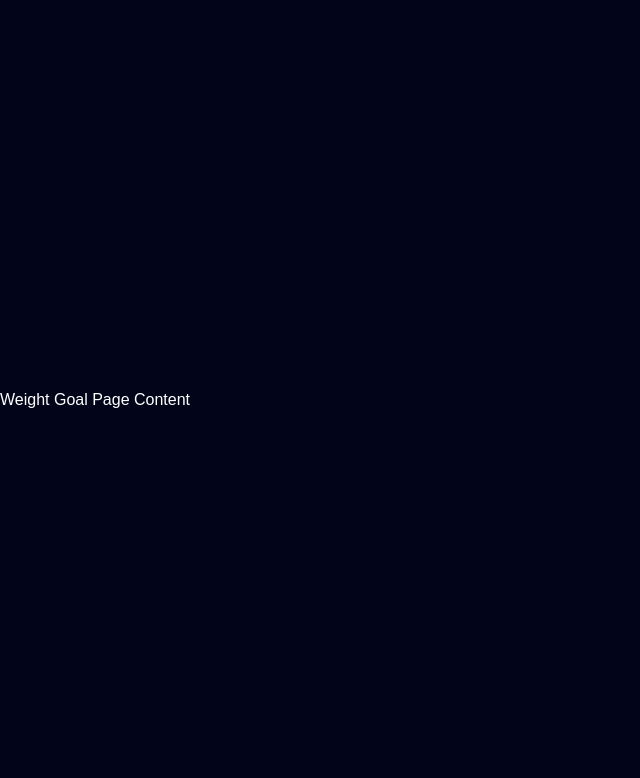
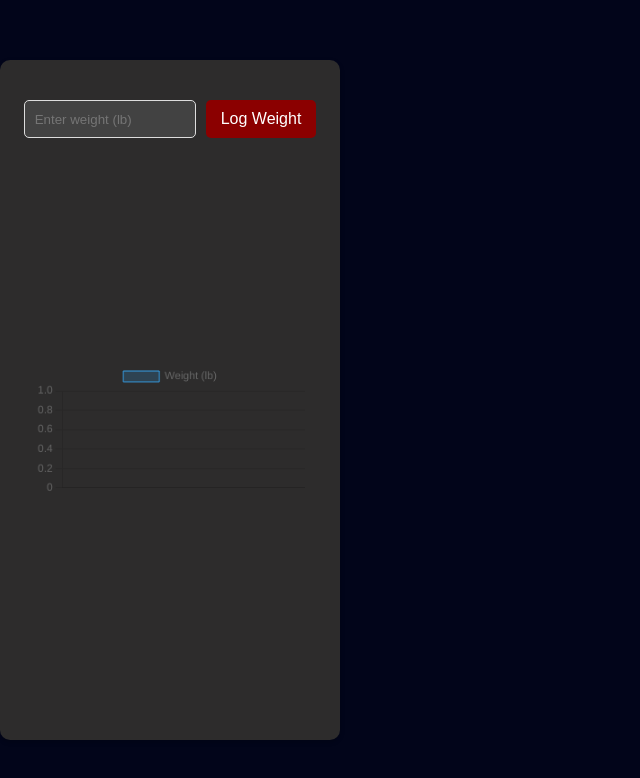
Before and after one commit to noclipping/ZenVibeFrontend, a React (Vite) app: page /weight-goal in a window 1280 px wide. Shown: the top 778 px of the page, without its empty margins (0-640 px from the left). Built offline with nearby package versions, Linux system fonts and the light colour scheme.

Commit message:
creating weightlog with chartjs

```diff
--- a/package.json
+++ b/package.json
@@ -10,6 +10,7 @@
     "preview": "vite preview"
   },
   "dependencies": {
+    "chart.js": "^4.4.1",
     "react": "^18.2.0",
     "react-dom": "^18.2.0",
     "react-icons": "^4.12.0",
--- /dev/null
+++ b/src/components/FeaturePage/WeightLog/WeightLog.css
@@ -0,0 +1,59 @@
+/* Overall container */
+.weight-log-container {
+    display: flex;
+    flex-direction: column;
+    align-items: center;
+    padding: 20px;
+    background-color: #2d2c2c; /* Dark background */
+    color: #fff; /* White text color for contrast */
+    border-radius: 10px;
+    box-shadow: 0 2px 5px rgba(0,0,0,0.2);
+    max-width: 600px;
+    margin: auto;
+    height: 80vh; /* Adjust height to fill screen vertically */
+    justify-content: space-between; /* Distribute space */
+}
+
+/* Form styling */
+.weight-log-form {
+    display: flex;
+    gap: 10px;
+    margin-top: 20px; /* Moved form to the bottom */
+}
+
+.weight-log-form input {
+    padding: 10px;
+    border: 1px solid #ddd;
+    border-radius: 5px;
+    width: 150px; /* Increased width of input */
+    background-color: #424242; /* Darker input background */
+    color: #fff; /* White input text for contrast */
+}
+
+.weight-log-form button {
+    padding: 10px 15px;
+    background-color: #8B0000; /* Medical red color */
+    color: white;
+    border: none;
+    border-radius: 5px;
+    cursor: pointer;
+    transition: background-color 0.3s;
+}
+
+.weight-log-form button:hover {
+    background-color: #700000; /* Darker shade for hover */
+}
+
+/* Chart area */
+.weight-log-chart {
+    width: 100%;
+    flex-grow: 1; /* Chart takes up remaining space */
+    display: flex;
+    justify-content: center;
+    align-items: center;
+}
+
+.weight-log-chart canvas {
+    width: 90% !important; /* Adjust width as needed */
+    height: auto !important;
+}
--- /dev/null
+++ b/src/components/FeaturePage/WeightLog/WeightLog.jsx
@@ -0,0 +1,86 @@
+import { useState, useEffect, useRef } from 'react';
+import { Chart, registerables } from 'chart.js';
+import '../../FeaturePage/WeightLog/WeightLog.css'
+
+// Registers the necessary components for Chart.js
+Chart.register(...registerables);
+
+function WeightLog() {
+    // State for storing the current weight input
+    const [weight, setWeight] = useState('');
+    // State for storing the chart data
+    const [weightData, setWeightData] = useState({
+        labels: [], // Labels for each data point (days)
+        datasets: [{ // Data for the chart
+            label: 'Weight (lb)',
+            data: [], // Array of weight data
+            backgroundColor: 'rgba(54, 162, 235, 0.2)',
+            borderColor: 'rgba(54, 162, 235, 1)',
+            borderWidth: 1
+        }]
+    });
+
+    // References to the chart canvas and the chart instance
+    const chartRef = useRef(null);
+    const chartInstance = useRef(null);
+
+    // useEffect to update the chart when the weightData changes
+    useEffect(() => {
+        // Destroy the previous chart instance if it exists
+        if (chartInstance.current) {
+            chartInstance.current.destroy();
+        }
+
+        // Create a new chart instance
+        const ctx = chartRef.current.getContext('2d');
+        chartInstance.current = new Chart(ctx, {
+            type: 'line',
+            data: weightData,
+            options: {
+                scales: {
+                    y: {
+                        beginAtZero: false
+                    }
+                }
+            }
+        });
+    }, [weightData]);
+
+    // Handler for weight submission
+    const handleWeightSubmit = (e) => {
+        e.preventDefault();
+        // Calculate the day count for the label
+        const dayCount = weightData.labels.length + 1;
+        // Update the weightData state with the new weight
+        setWeightData(prevData => ({
+            ...prevData,
+            labels: [...prevData.labels, `Day ${dayCount}`],
+            datasets: [{
+                ...prevData.datasets[0],
+                data: [...prevData.datasets[0].data, parseFloat(weight)]
+            }]
+        }));
+        // Reset the weight input field
+        setWeight('');
+    };
+
+return (
+    <div className="weight-log-container">
+        <form onSubmit={handleWeightSubmit} className="weight-log-form">
+            <input
+                type="number"
+                value={weight}
+                onChange={(e) => setWeight(e.target.value)}
+                placeholder="Enter weight (lb)"
+                required
+            />
+            <button type="submit">Log Weight</button>
+        </form>
+        <div className="weight-log-chart">
+            <canvas ref={chartRef} />
+        </div>
+    </div>
+);
+}
+
+export default WeightLog;
--- a/src/pages/WeightGoal.jsx
+++ b/src/pages/WeightGoal.jsx
@@ -1,5 +1,12 @@
-function WeightGoalPage() {
-    return <div>Weight Goal Page Content</div>;
-  }
+import WeightLog from "../components/FeaturePage/WeightLog/WeightLog";
 
-  export default WeightGoalPage;
+
+function WeightGoal() {
+    return (
+        <div className="App">
+            <WeightLog />
+        </div>
+    );
+}
+
+export default WeightGoal;
```
Also changed, not shown: 1 other file (tests, documents, lock files or other folders).
